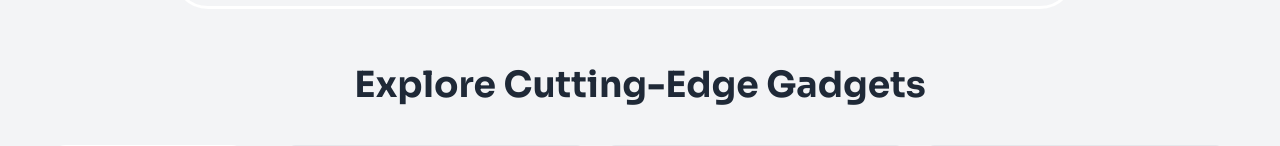
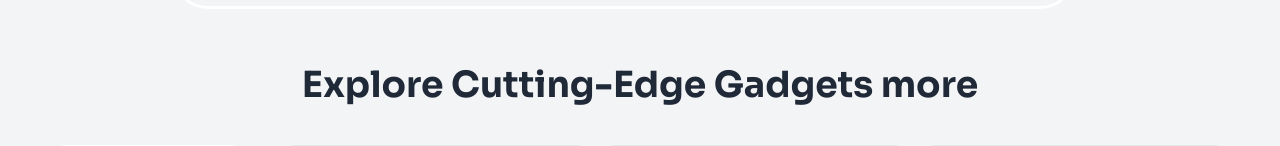
Before and after one commit to MxAziz/Gadget-Heaven, a React (Vite) app: page / in a window 1280 px wide. Shown: the part 861-1007 px from the top of the page. Built offline with nearby package versions, Linux system fonts and the light colour scheme.

Commit message:
test repo link

```diff
--- a/src/components/Home.jsx
+++ b/src/components/Home.jsx
@@ -1,6 +1,6 @@
 import React from "react";
 import { Helmet } from "react-helmet";
-import { NavLink, Outlet, useLoaderData, useLocation } from "react-router-dom";
+import { Link, NavLink, Outlet, useLoaderData, useLocation } from "react-router-dom";
 import Categories from "./Categories";
 
 const Home = () => {
@@ -25,9 +25,11 @@ const Home = () => {
               next level. From smart devices to the coolest accessories, we have
               it all!
             </p>
-            <button className="text-[#9538E2] font-bold bg-white rounded-full mt-4 px-5 py-3">
-              Shop Now
-            </button>
+            <Link to={'/dashboard'}>
+              <button className="text-[#9538E2] font-bold bg-white rounded-full mt-4 px-5 py-3">
+                Shop Now
+              </button>
+            </Link>
           </div>
         </div>
 
@@ -41,8 +43,9 @@ const Home = () => {
 
         <div className="mt-[380px] w-11/12 mx-auto">
           <h1 className="text-center text-4xl font-bold mb-10">
-            Explore Cutting-Edge Gadgets
+            Explore Cutting-Edge Gadgets more
           </h1>
+
           {/* sidebar and cards container */}
           <div className="flex gap-10 pb-14">
             {/* sidebar */}
```
